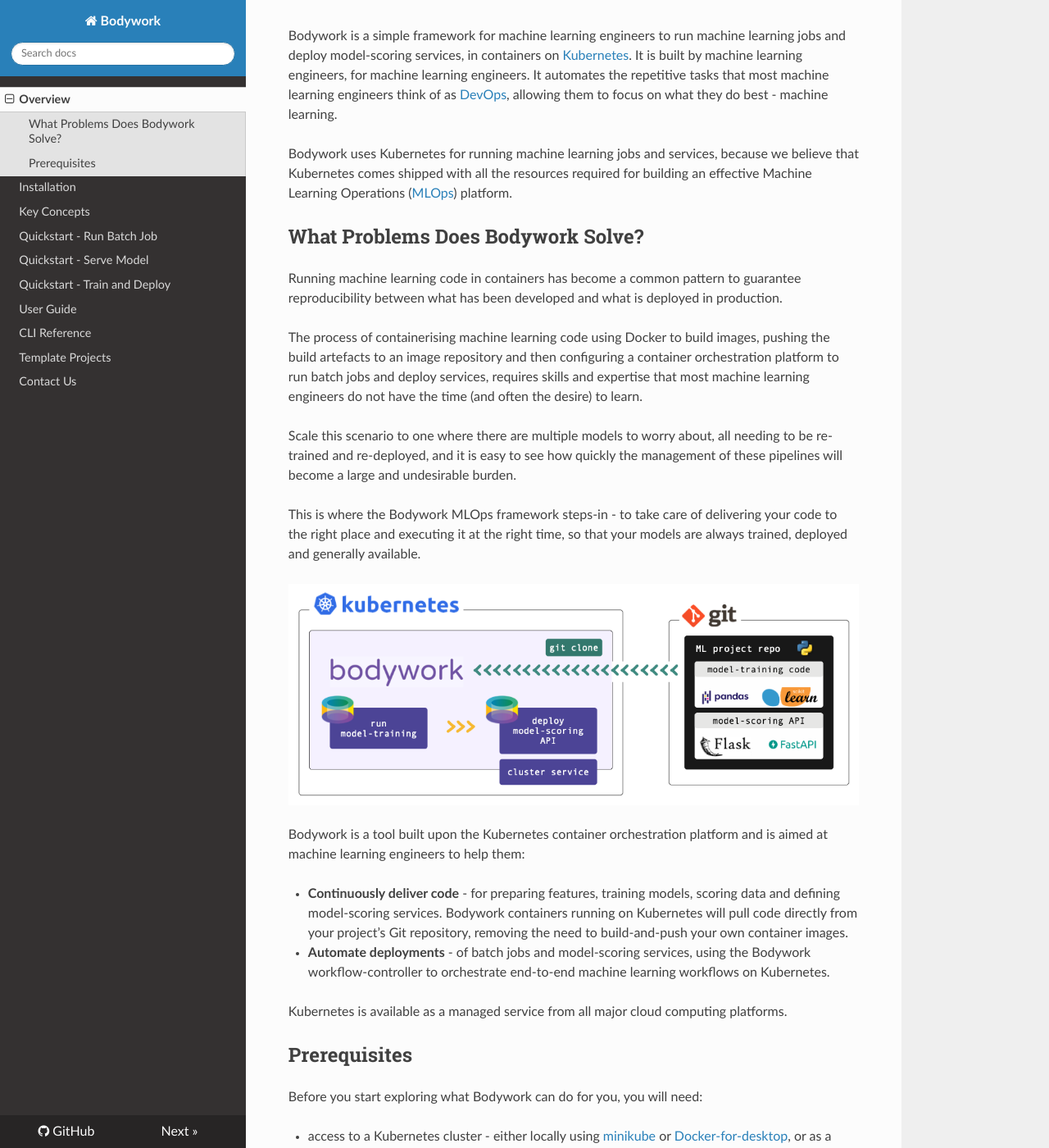
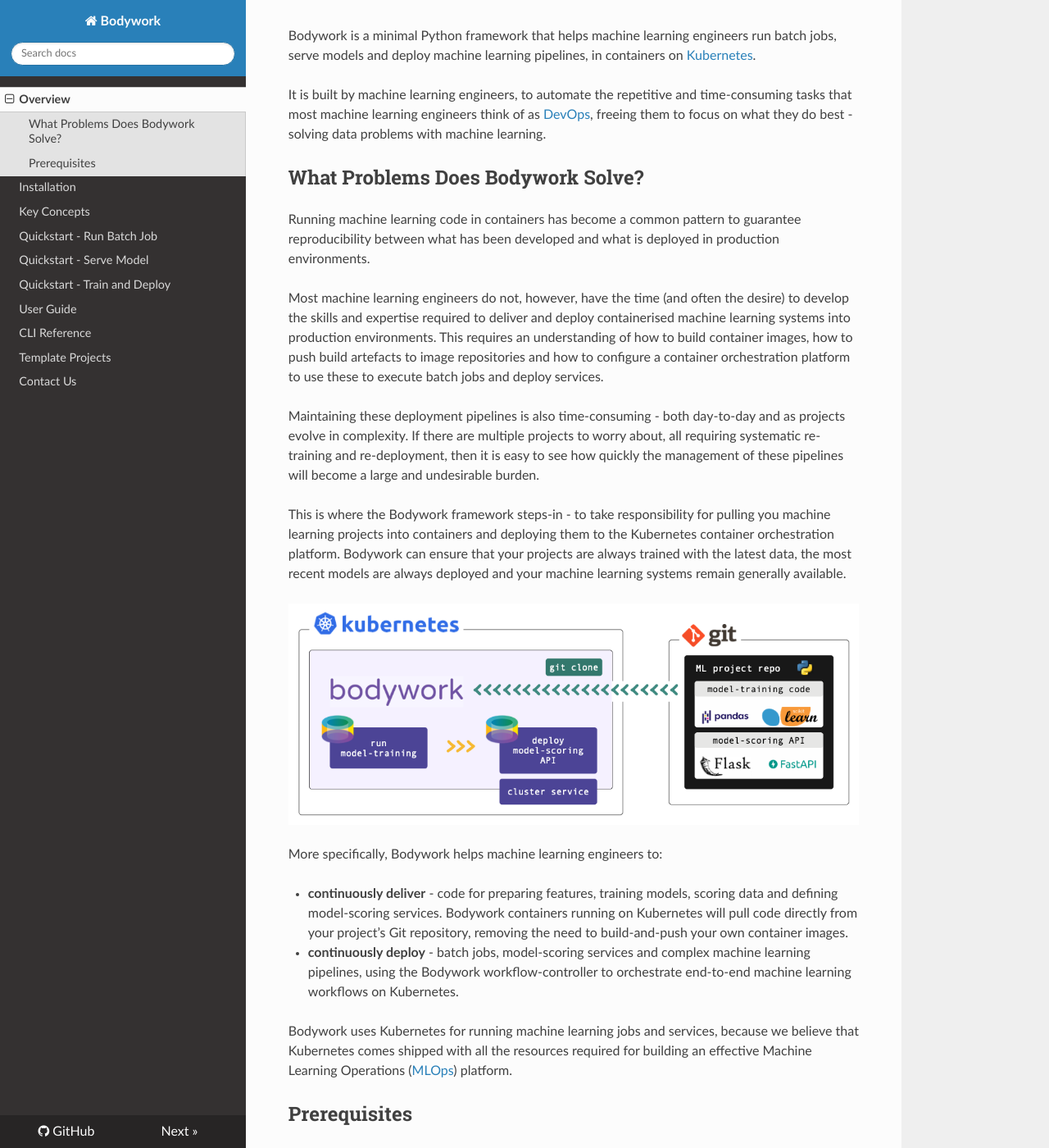
Before and after one commit to bodywork-ml/bodywork-core, an MkDocs documentation site: the page built from docs/index.md, in a window 1280 px wide and 1400 px high, scrolled down 289 px. Shown: the whole window at 82% size. Built offline with MkDocs 1.6.1, drawn with Linux system fonts in a browser that asks for light colours; nearby versions of some CDN libraries; a script that is not in the unit is left out.

Commit message:
Refresh landing page

```diff
--- a/docs/index.md
+++ b/docs/index.md
@@ -2,28 +2,28 @@
 
 ![bodywork](images/bodywork_logo.png)
 
-Bodywork is a simple framework for machine learning engineers to run machine learning jobs and deploy model-scoring services, in containers on [Kubernetes](https://en.wikipedia.org/wiki/Kubernetes). It is built by machine learning engineers, for machine learning engineers. It automates the repetitive tasks that most machine learning engineers think of as [DevOps](https://en.wikipedia.org/wiki/DevOps), allowing them to focus on what they do best - machine learning.
+Bodywork is a minimal Python framework that helps machine learning engineers run batch jobs, serve models and deploy machine learning pipelines, in containers on [Kubernetes](https://en.wikipedia.org/wiki/Kubernetes).
 
-Bodywork uses Kubernetes for running machine learning jobs and services, because we believe that Kubernetes comes shipped with all the resources required for building an effective Machine Learning Operations ([MLOps](https://en.wikipedia.org/wiki/MLOps)) platform.
+It is built by machine learning engineers, to automate the repetitive and time-consuming tasks that most machine learning engineers think of as [DevOps](https://en.wikipedia.org/wiki/DevOps), freeing them to focus on what they do best - solving data problems with machine learning.
 
 ## What Problems Does Bodywork Solve?
 
-Running machine learning code in containers has become a common pattern to guarantee reproducibility between what has been developed and what is deployed in production.
+Running machine learning code in containers has become a common pattern to guarantee reproducibility between what has been developed and what is deployed in production environments.
 
-The process of containerising machine learning code using Docker to build images, pushing the build artefacts to an image repository and then configuring a container orchestration platform to run batch jobs and deploy services, requires skills and expertise that most machine learning engineers do not have the time (and often the desire) to learn.
+Most machine learning engineers do not, however, have the time (and often the desire) to develop the skills and expertise required to deliver and deploy containerised machine learning systems into production environments. This requires an understanding of how to build container images, how to push build artefacts to image repositories and how to configure a container orchestration platform to use these to execute batch jobs and deploy services.
 
-Scale this scenario to one where there are multiple models to worry about, all needing to be re-trained and re-deployed, and it is easy to see how quickly the management of these pipelines will become a large and undesirable burden.
+Maintaining these deployment pipelines is also time-consuming - both day-to-day and as projects evolve in complexity. If there are multiple projects to worry about, all requiring systematic re-training and re-deployment, then it is easy to see how quickly the management of these pipelines will become a large and undesirable burden.
 
-This is where the Bodywork MLOps framework steps-in - to take care of delivering your code to the right place and executing it at the right time, so that your models are always trained, deployed and generally available.
+This is where the Bodywork framework steps-in - to take responsibility for pulling you machine learning projects into containers and deploying them to the Kubernetes container orchestration platform. Bodywork can ensure that your projects are always trained with the latest data, the most recent models are always deployed and your machine learning systems remain generally available.
 
 ![bodywork_diagram](images/bodywork_diagram.png)
 
-Bodywork is a tool built upon the Kubernetes container orchestration platform and is aimed at machine learning engineers to help them:
+More specifically, Bodywork helps machine learning engineers to:
 
-- **Continuously deliver code** - for preparing features, training models, scoring data and defining model-scoring services. Bodywork containers running on Kubernetes will pull code directly from your project's Git repository, removing the need to build-and-push your own container images.
-- **Automate deployments** - of batch jobs and model-scoring services, using the Bodywork workflow-controller to orchestrate end-to-end machine learning workflows on Kubernetes.
+- **continuously deliver** - code for preparing features, training models, scoring data and defining model-scoring services. Bodywork containers running on Kubernetes will pull code directly from your project's Git repository, removing the need to build-and-push your own container images.
+- **continuously deploy** - batch jobs, model-scoring services and complex machine learning pipelines, using the Bodywork workflow-controller to orchestrate end-to-end machine learning workflows on Kubernetes.
 
-Kubernetes is available as a managed service from all major cloud computing platforms.
+Bodywork uses Kubernetes for running machine learning jobs and services, because we believe that Kubernetes comes shipped with all the resources required for building an effective Machine Learning Operations ([MLOps](https://en.wikipedia.org/wiki/MLOps)) platform.
 
 ## Prerequisites
 
```
